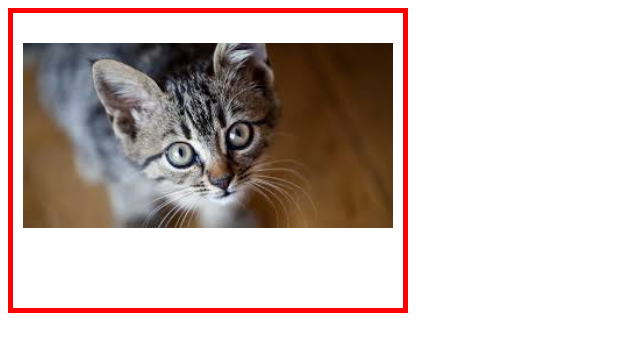
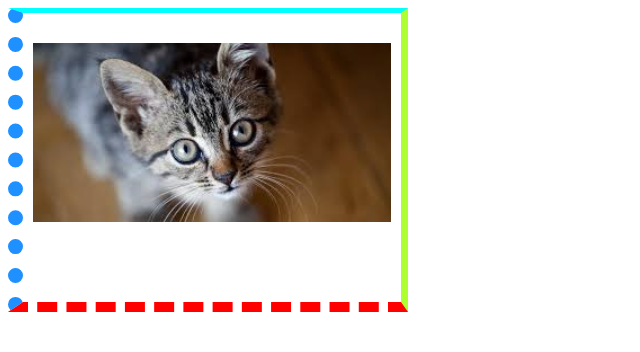
Before and after one commit to DovzhenkoDenys1989/Classwork_Fm_CSS_Box_Model, a plain HTML site: page index.html in a window 1280 px wide. Shown: the whole page, without its empty margins (0-640 px from the left). Drawn offline with Linux system fonts and the light colour scheme.

Commit message:
Add border example

```diff
--- a/assets/css/styles.css
+++ b/assets/css/styles.css
@@ -1,5 +1,5 @@
 .img{
-  border: 5px solid red;
+
   width: 400px;
   /*padding: 10px;*/
   /*padding-top: 10px;
@@ -13,4 +13,21 @@
   margin: 50px;*/
   padding: 30px 10px 80px;
   box-sizing: border-box;
+
+  /*border: 5px solid red;*/
+
+ /* border-top-color: aqua;
+  border-top-style: solid;
+  border-top-width: 5px;*/
+
+  border-top: 5px solid aqua;
+
+  /*border-bottom-color: red;
+  border-bottom-style: dashed;
+  border-bottom-width: 10px;*/
+
+  border-bottom: 10px dashed red;
+  border-left: 15px dotted dodgerblue;
+  border-right: 7px solid greenyellow;
+
 }
```
